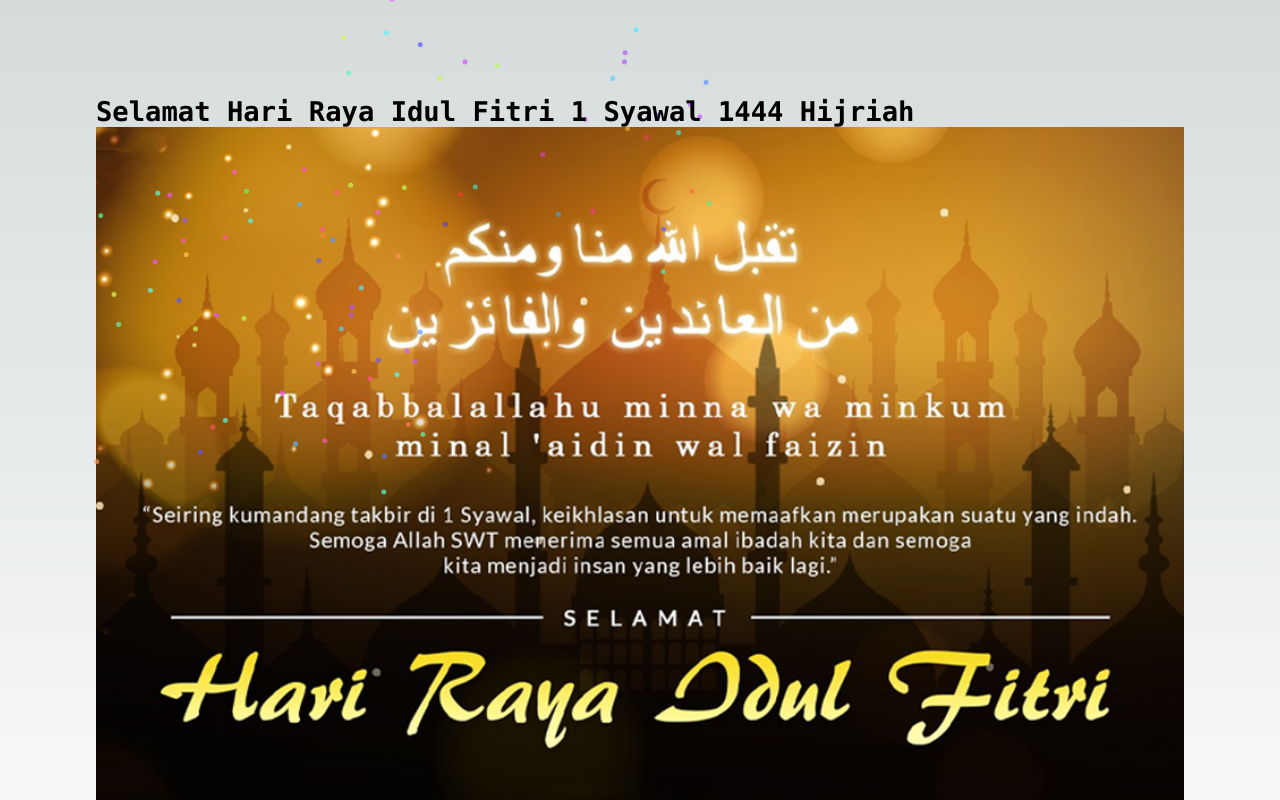
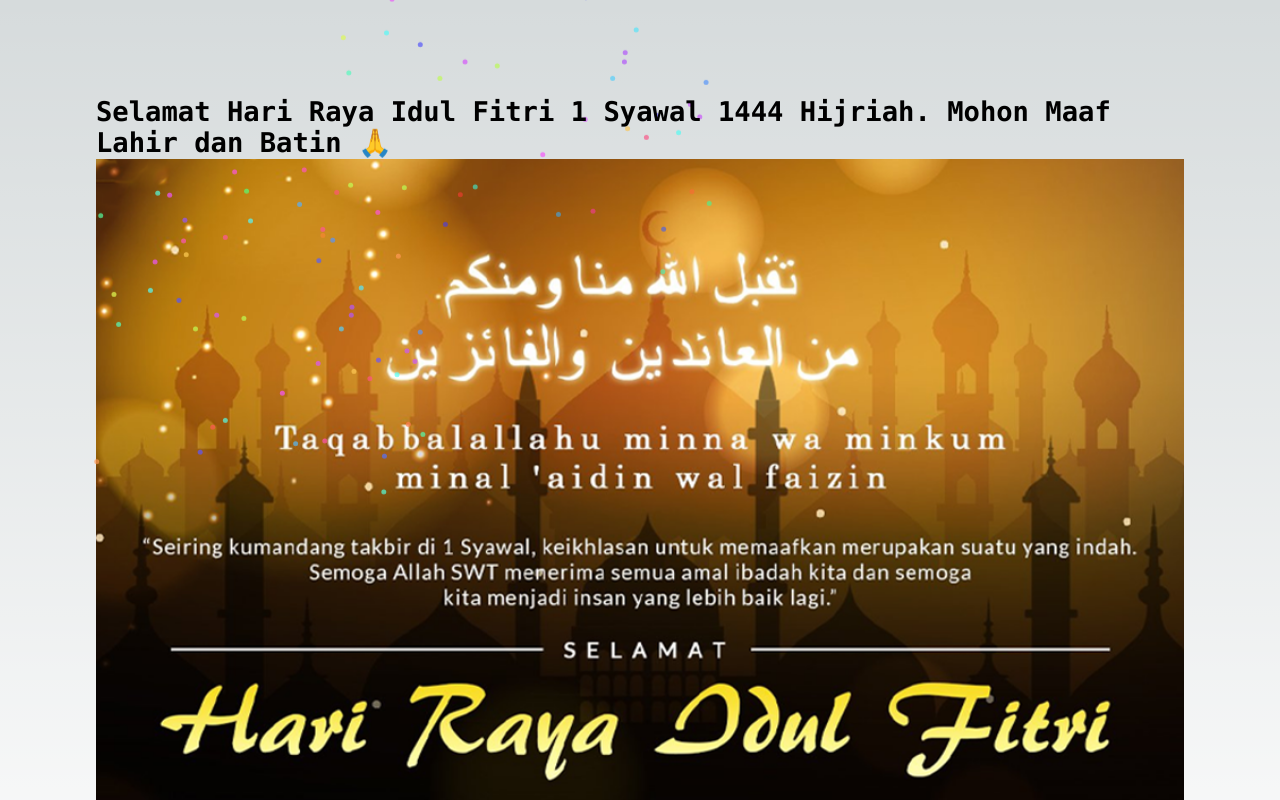
Before and after one commit to brianesa/lebaran, a Next.js app: page / in a window 1280 px wide. Shown: the top 800 px of the page. Built offline with nearby package versions, Linux system fonts and the light colour scheme.

Commit message:
Update text

```diff
--- a/src/pages/index.js
+++ b/src/pages/index.js
@@ -9,7 +9,7 @@ import { useEffect, useState } from 'react';
 
 export default function Home() {
   var i = 0;
-  var txt = 'Selamat Hari Raya Idul Fitri 1 Syawal 1444 Hijriah';
+  var txt = 'Selamat Hari Raya Idul Fitri 1 Syawal 1444 Hijriah. Mohon Maaf Lahir dan Batin 🙏';
   var speed = 50;
 
   const [showImage, setShowImage] = useState(false);
```
